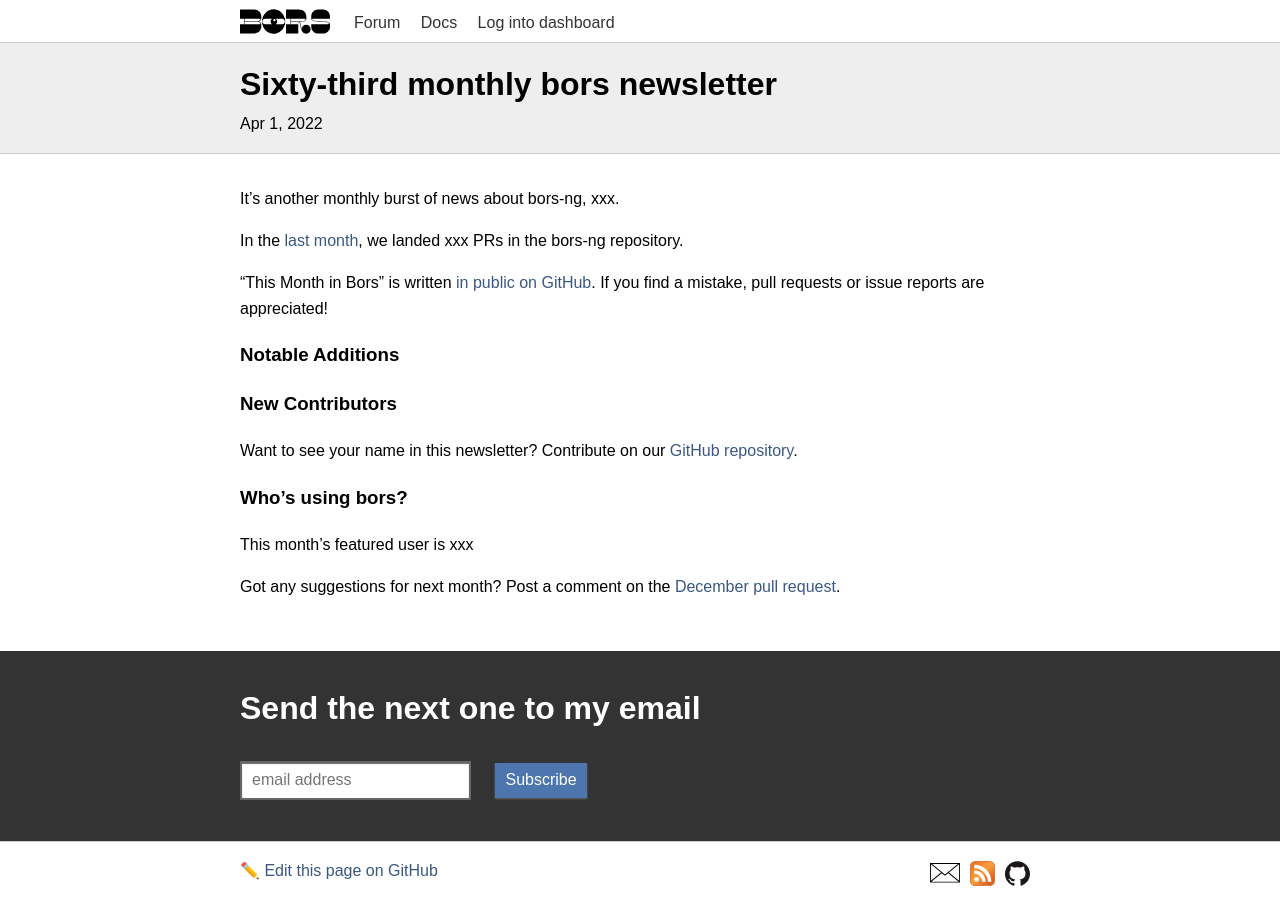
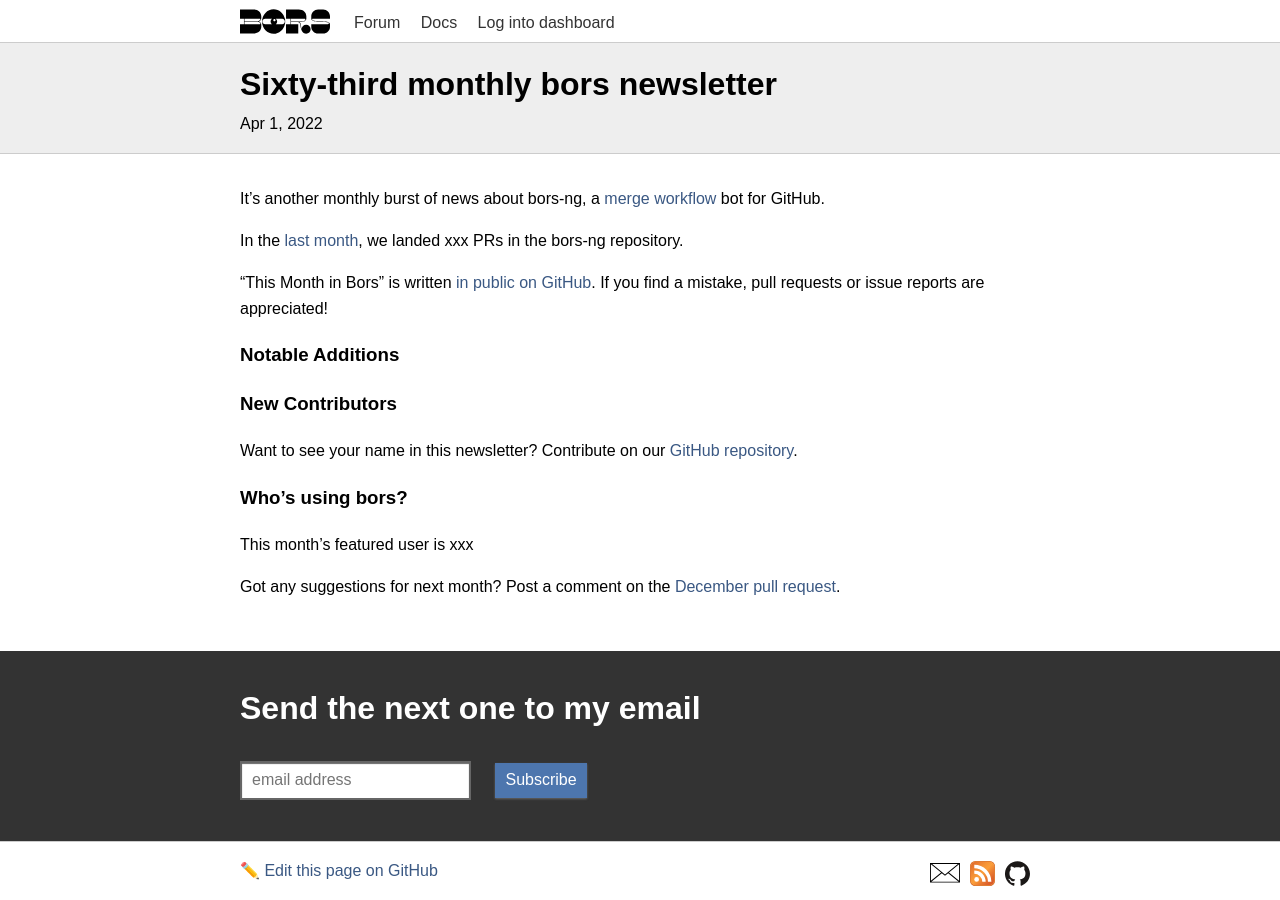
Before and after one commit to bors-ng/bors-ng.github.io, a Jekyll site: the page built from _posts/2022-04-01-tmib-63.md, in a window 1280 px wide. Built offline with Jekyll 4.4.1, drawn with Linux system fonts in a browser that asks for light colours.

Commit message:
Add front note

```diff
--- a/_posts/2022-04-01-tmib-63.md
+++ b/_posts/2022-04-01-tmib-63.md
@@ -6,7 +6,7 @@ summary:    This March, xxx
 categories: newsletter
 ---
 
-It's another monthly burst of news about bors-ng, xxx.
+It's another monthly burst of news about bors-ng, a [merge workflow](https://blog.cybai.dev/servo-contributor-part-iii/#setup-your-own-bors) bot for GitHub.
 
 In the [last month](https://github.com/bors-ng/bors-ng/pulls?q=is%3Apr+is%3Amerged+closed%3A2022-03-01..2022-03-31),
 we landed xxx PRs in the bors-ng repository.
```
